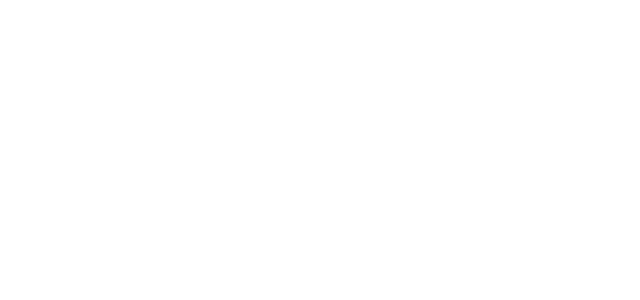
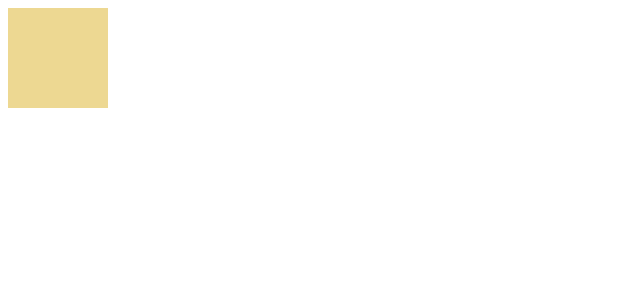
Before and after one commit to ilkan22/react-sticky-notes-board, a React (Vite) app: page / in a window 1280 px wide. Shown: the top 300 px of the page, without its empty margins (0-640 px from the left). Built offline with nearby package versions, Linux system fonts and the light colour scheme.

Commit message:
Add StickyNote component - update text + restrict text length

```diff
--- /dev/null
+++ b/src/components/StickyNote.jsx
@@ -0,0 +1,34 @@
+import { useEffect, useRef, useState } from 'react';
+import '../styles/sticky-note.css';
+
+const StickyNote = () => {
+  const [text, setText] = useState('Note');
+  const wrapperRef = useRef(null);
+  const noteRef = useRef(null);
+
+  /*
+  Input handler:
+  - Updates the text state
+  - Restricts the text length based on the note size
+*/
+  const handleInput = (e) => {
+    const newText = e.target.innerText;
+    const oldText = text;
+    setText(newText);
+
+    const wrapHeight = parseInt(window.getComputedStyle(wrapperRef.current).height, 10);
+    const noteHeight = parseInt(window.getComputedStyle(noteRef.current).height, 10);
+    if (wrapHeight < noteHeight) {
+      e.target.innerText = oldText;
+      setText(oldText);
+    }
+  };
+
+  return (
+    <div ref={wrapperRef} className="note-wrapper">
+      <div ref={noteRef} className="sticky-note" contentEditable onInput={handleInput}></div>
+    </div>
+  );
+};
+
+export default StickyNote;
--- a/src/main.jsx
+++ b/src/main.jsx
@@ -1,5 +1,9 @@
 import { StrictMode } from 'react';
 import { createRoot } from 'react-dom/client';
-import './index.css';
+import StickyNote from './components/StickyNote';
 
-createRoot(document.getElementById('root')).render(<StrictMode></StrictMode>);
+createRoot(document.getElementById('root')).render(
+  <StrictMode>
+    <StickyNote />
+  </StrictMode>
+);
--- /dev/null
+++ b/src/styles/sticky-note.css
@@ -0,0 +1,18 @@
+.sticky-note {
+  min-width: 50px;
+  min-height: 20px;
+
+  word-break: break-all;
+
+  overflow-y: hidden;
+}
+.note-wrapper {
+  width: 100px;
+  height: 100px;
+  background-color: #edd892;
+
+  text-align: center;
+  display: flex;
+  align-items: center;
+  justify-content: center;
+}
```
Also changed, not shown: src/index.css (deleted).
